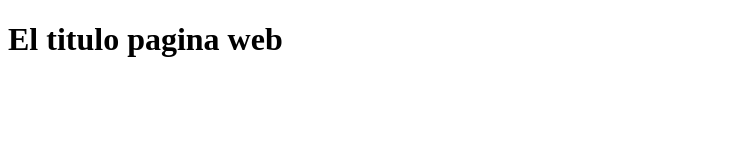
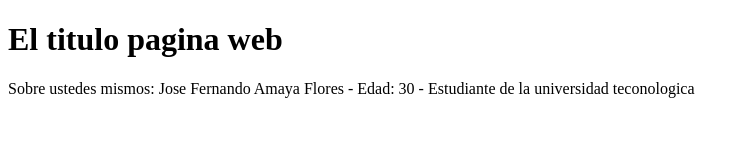
Before and after one commit to 1501402022/Seminario_Git_Github, a plain HTML site: page index.html in a window 1280 px wide. Shown: the whole page, without its empty margins (0-750 px from the left). Drawn offline with Linux system fonts and the light colour scheme.

Commit message:
agruege un parrafo a mi pagina web

```diff
--- a/index.html
+++ b/index.html
@@ -7,5 +7,8 @@
 </head>
 <body>
    <h1>El titulo pagina web</h1>
+   <p>
+    Sobre ustedes mismos: Jose Fernando Amaya Flores - Edad: 30 - Estudiante de la universidad teconologica
+</p>
 </body>
 </html>
```
